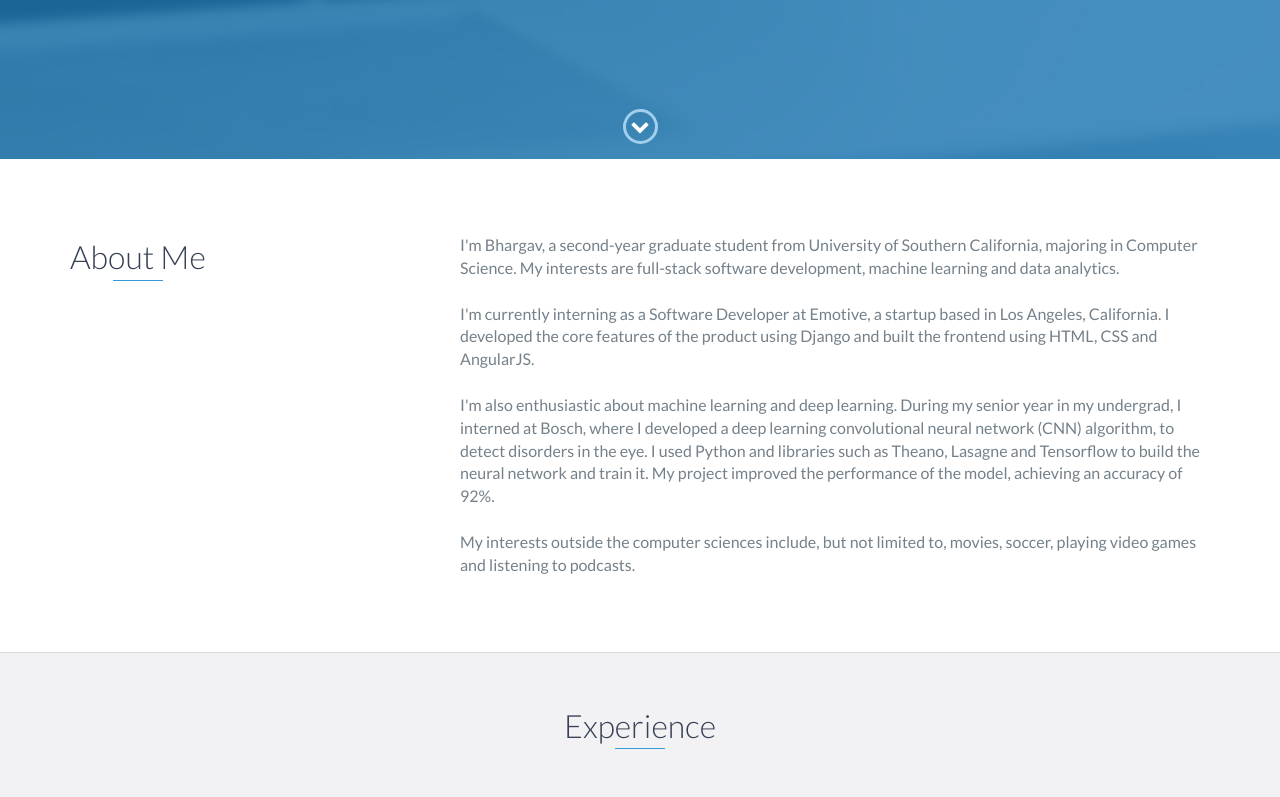
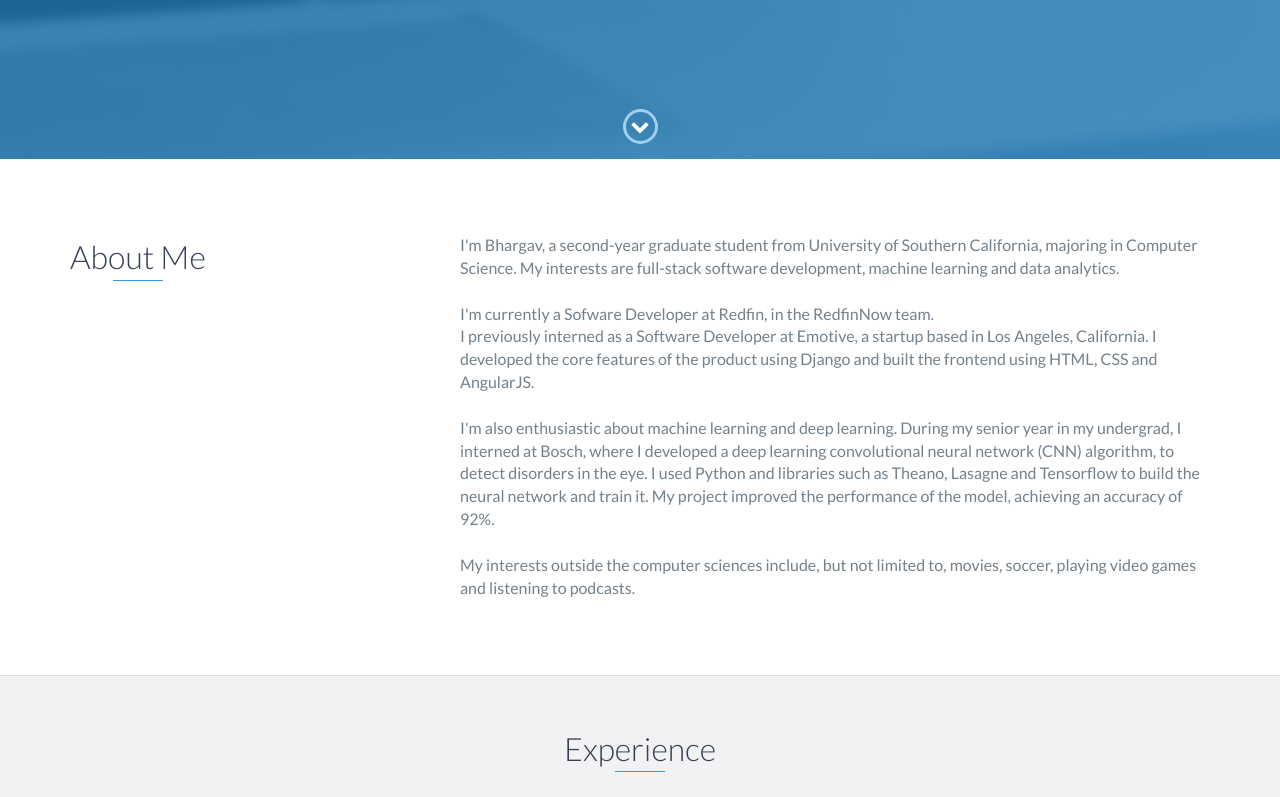
Before and after one commit to bhargav95/bhargav95.github.io, a plain HTML site: page index.html in a window 1280 px wide. Shown: the part 641-1438 px from the top of the page. Drawn offline with nearby package versions, Linux system fonts and the light colour scheme.

Commit message:
Update index.html

```diff
--- a/index.html
+++ b/index.html
@@ -87,7 +87,8 @@
                     <p>
                         I'm Bhargav, a second-year graduate student from University of Southern California, majoring in Computer Science.
                         My interests are full-stack software development, machine learning and data analytics. <br><br>
-                        I'm currently interning as a Software Developer at Emotive, a startup based in Los Angeles, California.
+			I'm currently a Sofware Developer at Redfin, in the RedfinNow team.<br>
+                        I previously interned as a Software Developer at Emotive, a startup based in Los Angeles, California.
                         I developed the core features of the product using Django and built the frontend using HTML, CSS and AngularJS.<br><br>
                         I'm also enthusiastic about machine learning and deep learning. During my senior year in my undergrad, I interned at Bosch,
                         where I developed a deep learning convolutional neural network (CNN) algorithm, to detect disorders in the eye. I used Python and libraries such as Theano, Lasagne and Tensorflow
```
